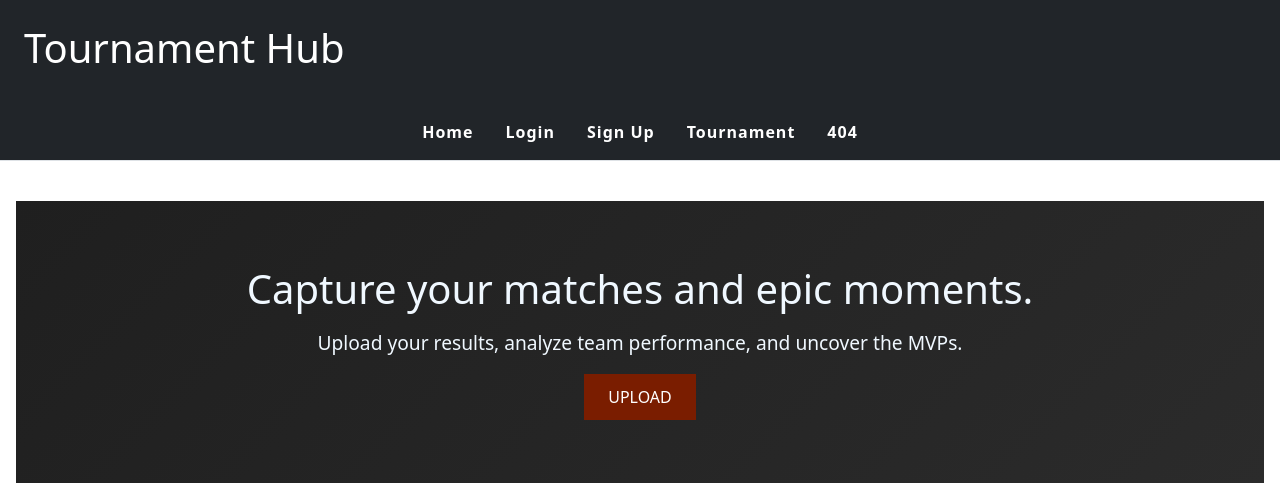
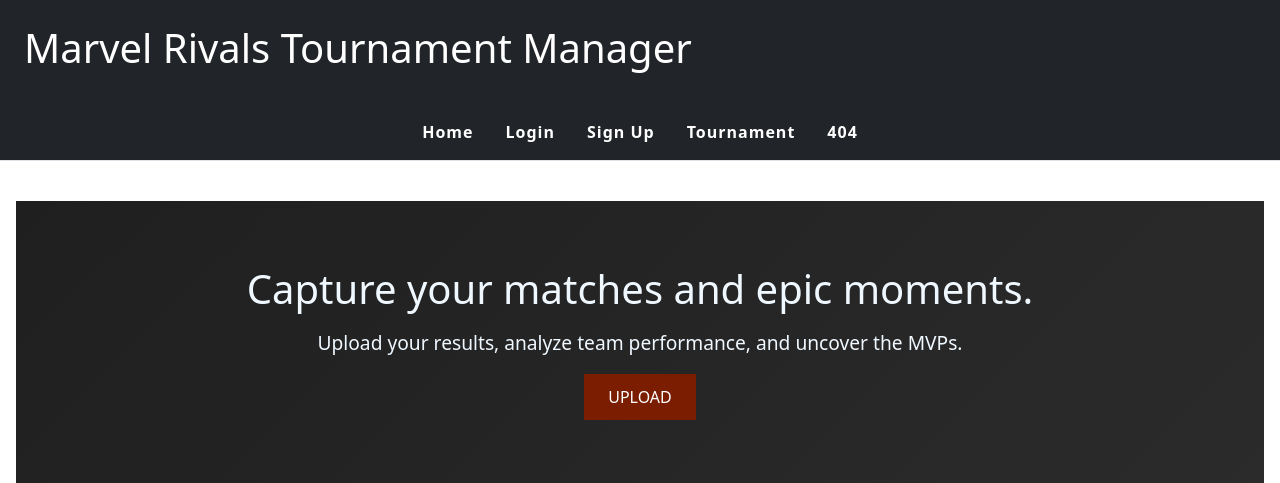
Before and after one commit to 23941335/cits3403, a Flask app: page / in a window 1280 px wide. Shown: the top 483 px of the page. Run offline with Flask 3, Linux system fonts and the light colour scheme.

Commit message:
update title to be uniform with main branch

```diff
--- a/app/templates/base.html
+++ b/app/templates/base.html
@@ -25,7 +25,7 @@
 <body class="d-flex flex-column">
    <!-- Feel free to change this structure if you have something better.  -->
    <header class="bg-dark text-white p-4">
-      <h1>{% block header_text %}Header{% endblock %}</h1>
+      <h1>{% block header_text %}Marvel Rivals Tournament Manager{% endblock %}</h1>
    </header>
 
    {% block nav %}
--- a/app/templates/pages/home.html
+++ b/app/templates/pages/home.html
@@ -1,8 +1,8 @@
 {% extends "base.html" %}
 
-{% block title %}Tournament Hub{% endblock %}
+{% block title %}Tournament Manager{% endblock %}
 
-{% block header_text %}Tournament Hub{% endblock %}
+{% block header_text %}Marvel Rivals Tournament Manager{% endblock %}
 
 {% block style %}
 {% endblock %}
```
